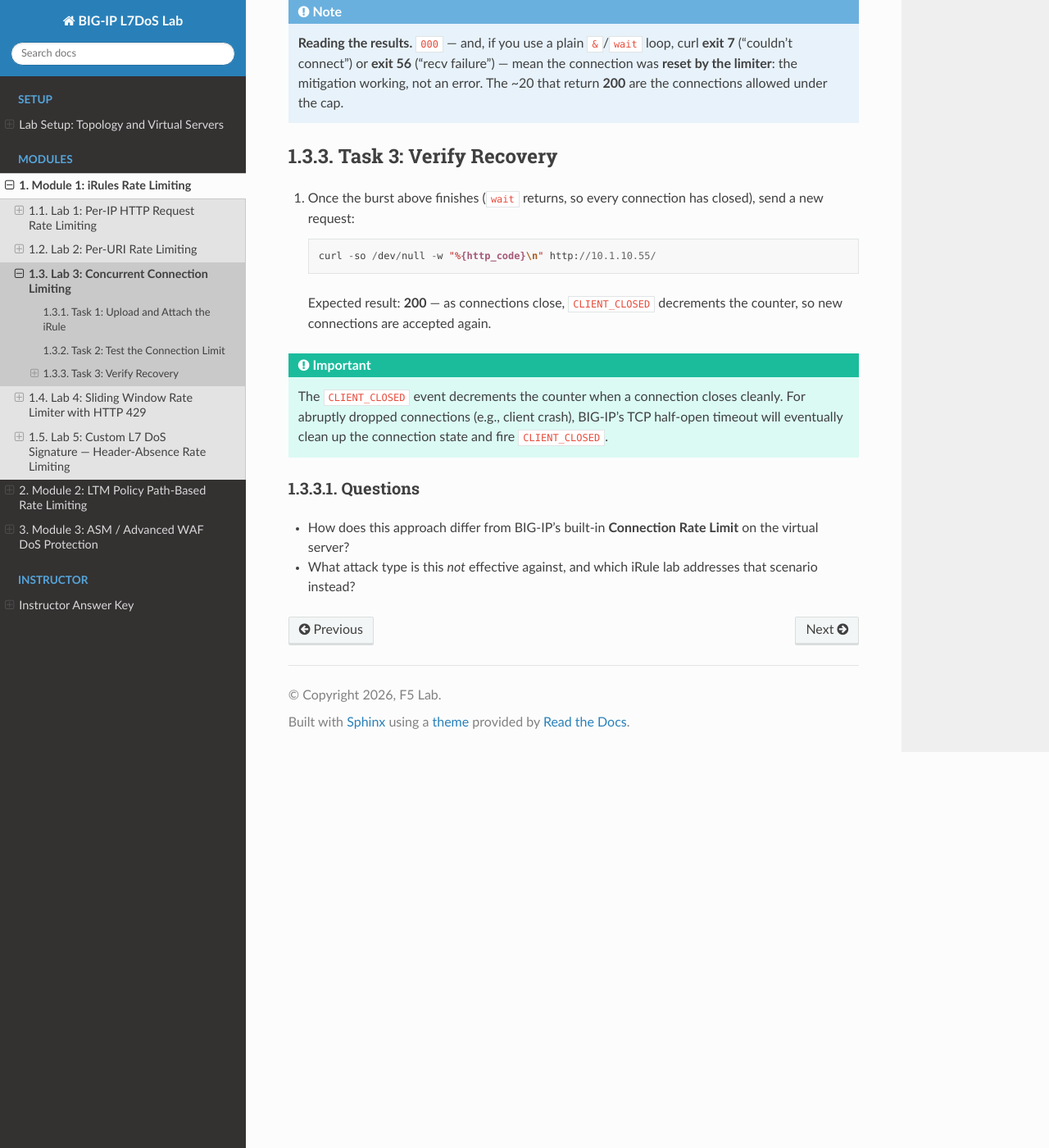
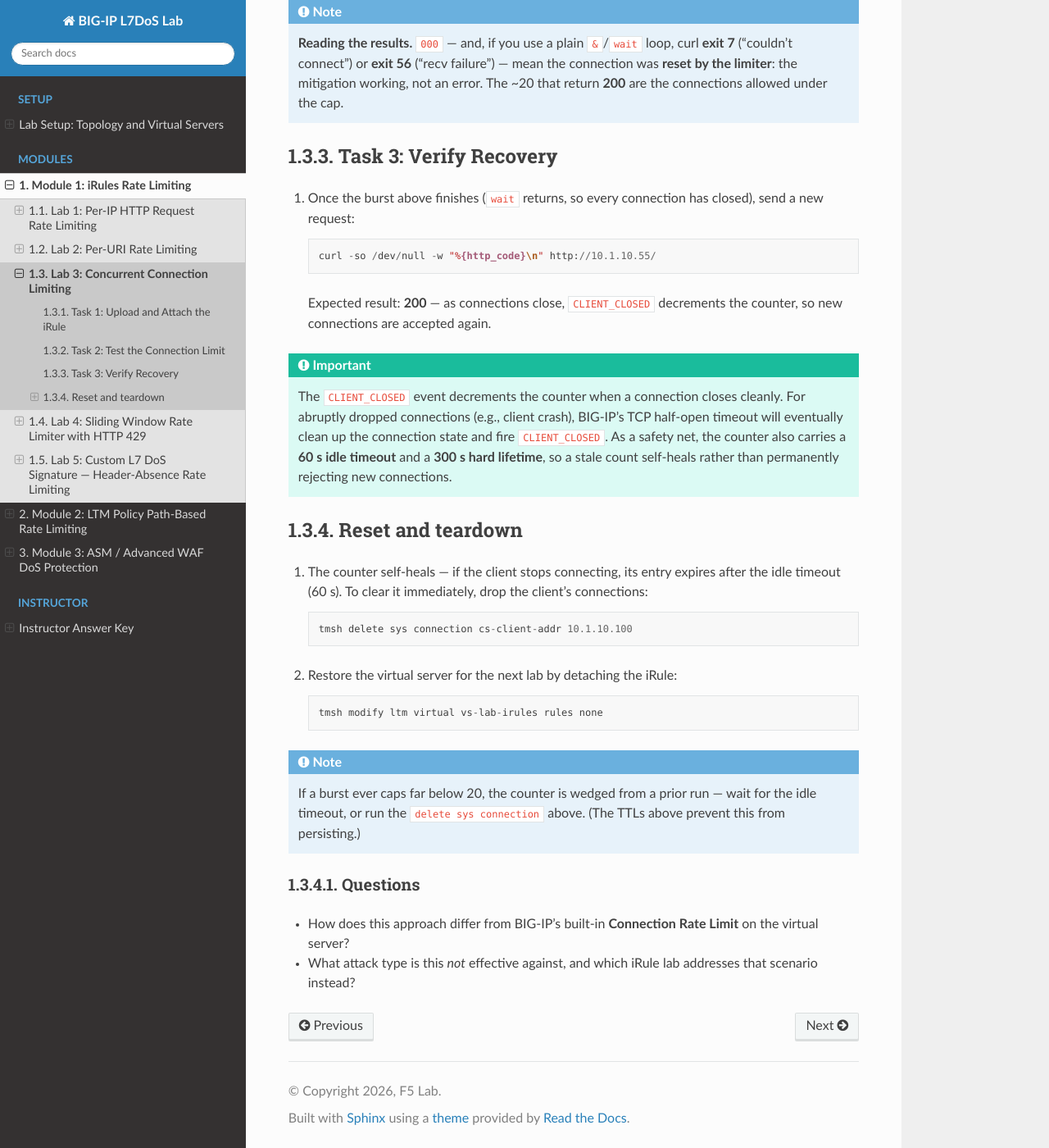
Before and after one commit to snowblind-/BIG-IP-L7DoS-Lab, a Sphinx documentation site: the page built from docs/module1-irules/lab3/lab3-concurrent-connections.rst, in a window 1280 px wide and 1400 px high, scrolled down 1293 px. Shown: the whole window at 82% size. Built offline with Sphinx 7.4.7 and the Read the Docs theme 3.1.0, drawn with Linux system fonts in a browser that asks for light colours.

Commit message:
Harden concurrent-conn-limit with self-healing TTLs + Lab 3 reset note
The counter used indefinite table lifetimes, so a missed CLIENT_CLOSED (the old
$count bug, half-open floods, client crashes) wedged it high and rejected every
new connection permanently. Give the entry a 60s idle timeout + 300s hard
lifetime so a stale count self-heals. Add a Reset/teardown section to Lab 3
(delete sys connection to clear immediately; detach iRule to restore the VS).

```diff
--- a/docs/module1-irules/lab3/lab3-concurrent-connections.rst
+++ b/docs/module1-irules/lab3/lab3-concurrent-connections.rst
@@ -88,7 +88,28 @@ Task 3: Verify Recovery
    The ``CLIENT_CLOSED`` event decrements the counter when a connection closes
    cleanly. For abruptly dropped connections (e.g., client crash), BIG-IP's
    TCP half-open timeout will eventually clean up the connection state and
-   fire ``CLIENT_CLOSED``.
+   fire ``CLIENT_CLOSED``. As a safety net, the counter also carries a **60 s idle
+   timeout** and a **300 s hard lifetime**, so a stale count self-heals rather
+   than permanently rejecting new connections.
+
+Reset and teardown
+------------------
+
+#. The counter self-heals — if the client stops connecting, its entry expires
+   after the idle timeout (60 s). To clear it immediately, drop the client's
+   connections::
+
+      tmsh delete sys connection cs-client-addr 10.1.10.100
+
+#. Restore the virtual server for the next lab by detaching the iRule::
+
+      tmsh modify ltm virtual vs-lab-irules rules none
+
+.. note::
+
+   If a burst ever caps far below 20, the counter is wedged from a prior run —
+   wait for the idle timeout, or run the ``delete sys connection`` above. (The
+   TTLs above prevent this from persisting.)
 
 Questions
 ~~~~~~~~~
```
Also changed, not shown: 1 other file.
